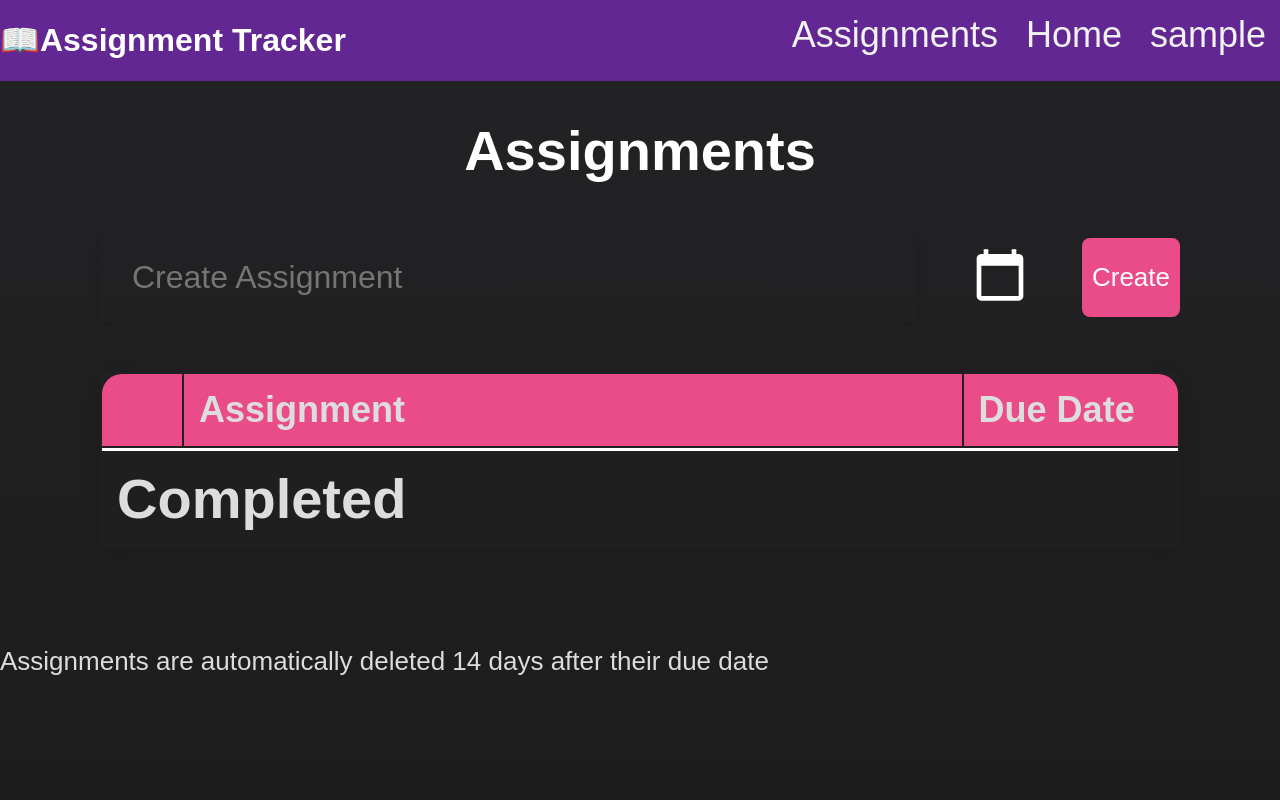
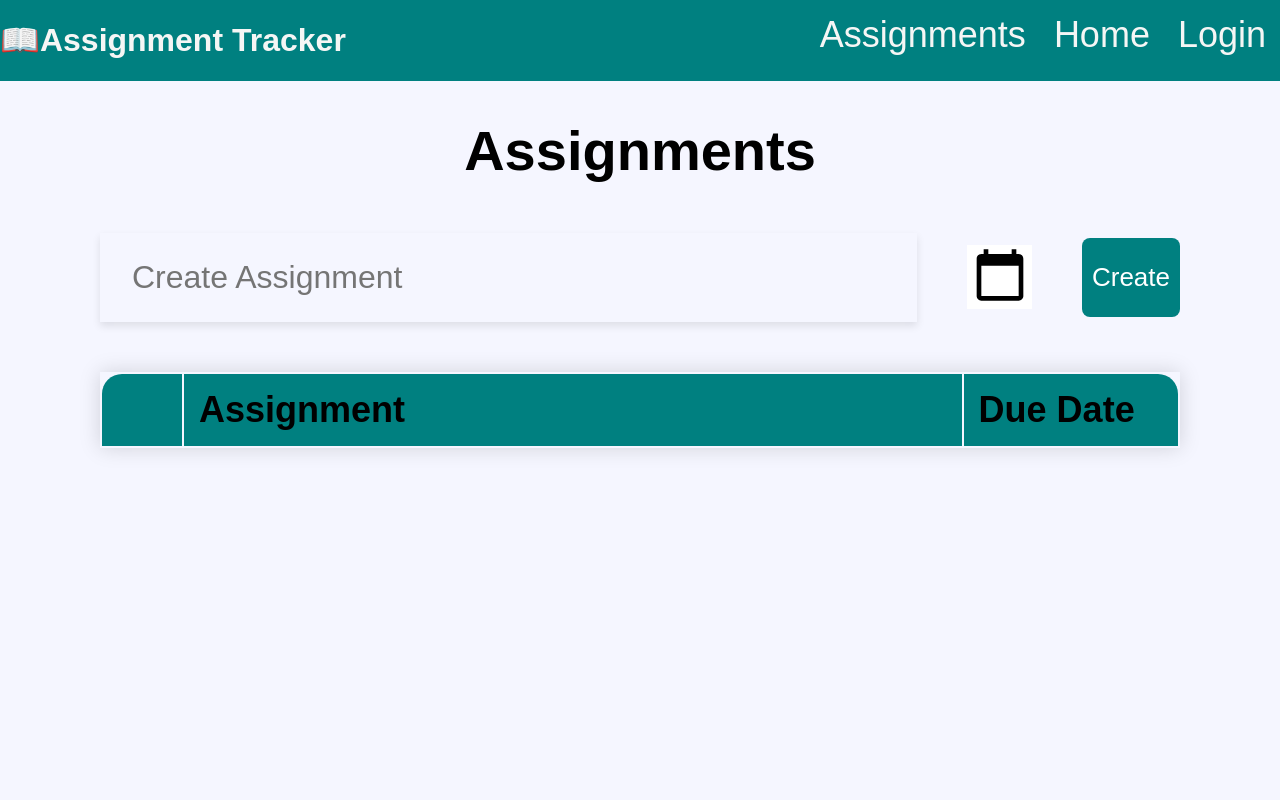
Before and after one commit to BluewolfJ124/Assignment-Tracker, a Flask app: page /assignments in a window 1280 px wide. Run offline with Flask 3, Linux system fonts and the light colour scheme; the visitor is signed in with stand-in values (Sample User, id 1); tables that the repository leaves empty hold one stand-in row (values such as "Sample post"); lists and menus that the app fills with data are empty.

Commit message:
updated the database, newassignment not working

```diff
--- a/main.py
+++ b/main.py
@@ -1,25 +1,39 @@
-from flask import Flask, render_template, request, redirect, url_for, jsonify, session
-import sqlite3
+from flask import Flask, render_template, request, redirect, url_for, jsonify, session, send_from_directory
+import sqlite3, os
 from werkzeug.security import generate_password_hash, check_password_hash
+from werkzeug.utils import secure_filename
 from datetime import datetime
 app = Flask(__name__)
 app.secret_key = 'm42MtecMxOW5STDs'  # Required for session management
+# Configuration for file uploads
+app.config['UPLOAD_FOLDER'] = 'uploads'
+
 def days_between_dates(dt): # Function to get the difference in dates
     date1 = datetime.now().date()
     date2 = datetime.strptime(dt, '%Y-%m-%d').date()
     delta = date2 - date1
     return delta.days # Returns the difference in days
 
-def get_username(): # Function that returns the username, mostly for the navbar
-    if session.get('user') is not None:
-        return session['user']
-    else:
-        return "Login" # If there is no user, just set the word to login
+
 
 def init_sqlite_db(): # Create the db if it doesn't exist
     conn = sqlite3.connect('login.db')
-    conn.execute('CREATE TABLE IF NOT EXISTS login (id INTEGER PRIMARY KEY AUTOINCREMENT, name VARCHAR(255), password VARCHAR(255), email STR)')     # Execute SQL command to create 'login' table with id, username, password, and email columns
-    conn.execute('CREATE TABLE IF NOT EXISTS assignments (id INTEGER PRIMARY KEY AUTOINCREMENT, name TEXT NOT NULL, date_due TEXT, user TEXT, completed BOOLEAN DEFAULT FALSE)')     # Execute SQL command to create 'assignments' table with id, name, due_date, user, and completed columns
+    conn.execute('''
+                CREATE TABLE IF NOT EXISTS login (
+                id INTEGER PRIMARY KEY AUTOINCREMENT,
+                name VARCHAR(255), password VARCHAR(255),
+                email TEXT NOT NULL)
+                ''')
+    conn.execute('''
+                CREATE TABLE IF NOT EXISTS assignments (
+                id INTEGER PRIMARY KEY AUTOINCREMENT,
+                userid INTEGER,
+                name TEXT NOT NULL,
+                date_due TEXT,
+                subject TEXT NOT NULL,
+                description TEXT NOT NULL,
+                image_filename TEXT)
+                ''')
     conn.close()
 
 def rw_from_db(write,query, params=()): # Read and write to sql database function
@@ -37,46 +51,46 @@ def rw_from_db(write,query, params=()): # Read and write to sql database functio
 
 @app.route('/') # Route for index
 def index():
-    return render_template('index.html',name=get_username())
+    return render_template('index.html')
 
 @app.route('/assignments')
 def assignments():
     if session.get('user') is not None:
-        items = rw_from_db(False, "SELECT id, name, date_due, completed from assignments WHERE user=?", (session["user"],)) # Get assignment data
-        uncompleted = [] # Create empty lists
-        completed = []   # Of completed and uncompleted assignments
-        for i in items: # Iterate through every item from the database
-            if i[3] == False: # Check if it is comepleted
-                uncompleted.append((i[1],days_between_dates(i[2]),i[0])) # Add the name, difference in dates, and the id
-            else:
-                if days_between_dates(i[2]) < -14:
-                    delete(i[0])
-                else:
-                    completed.append((i[0],i[1])) # Add the name and id
-        return render_template('assignments.html',name=get_username(), items=uncompleted, completed=completed) # Send the completed + uncompleted assignments to the webpage
+        items = rw_from_db(False, "SELECT id, name, date_due, subject from assignments WHERE id=?", (session["user"],)) # Get assignment data
+        newitems=[]
+        for i in items:
+            newitems.append((i[0],i[1],i[2],days_between_dates(i[3])))
+
+        return render_template('assignments.html', items=newitems)
     else:
         return redirect(url_for("login")) # If there is no user, send them to login page
+# Route to serve uploaded images
+@app.route('/uploads/<filename>')
+def uploaded_file(filename):
+    return send_from_directory(app.config['UPLOAD_FOLDER'], filename)
 
 @app.route('/newassignment', methods=["POST"]) # Post request made by the form
 def newassignment():
-    if session.get('user') is not None:
-        name = request.form["name"] # Get the name of the assignment
-        due = request.form["due"] # Get the due date of the assignment
-        rw_from_db(True,"INSERT INTO assignments (name, date_due, user) VALUES (?, ?, ?)", (name, due, get_username())) # Add the data to the database
+    if request.method == 'POST':
+        date = request.form['date']
+        name = request.form['name']
+        description = request.form['description']
+        subject = request.form['subject']
+        image = request.files['image']
+        image_filename = None
+        if image:
+            image_filename = secure_filename(image.filename)
+            image.save(os.path.join(app.config['UPLOAD_FOLDER'], image_filename))
+
+        with sqlite3.connect("login.db") as conn:
+            cursor = conn.cursor()
+            cursor.execute('INSERT INTO assignments (due_date, name, subject, description, image_filename) VALUES (?, ?, ?, ?)',
+                           (date, name, subject, description, image_filename))
+            conn.commit()
         return redirect(url_for("assignments"))
     else:
-        return jsonify("Not allowed",403) # Non authenticated users are not able to create assignments
+        return render_template('add.html')
 
-@app.route('/finish/<id>', methods=["GET"]) # Form sends a get request to delete the assignment by id
-def finish(id):
-    if session.get('user') is not None:
-        try:
-            rw_from_db(True,"UPDATE assignments SET completed=TRUE WHERE id=?", (id,)) # Set the assignment to completed
-        except:
-            return redirect(url_for("assignments"))
-        return redirect(url_for("assignments")) # If there is no id just return back
-    else:
-        return jsonify("Not allowed",403) # Non authenticated users are not able to delete assignments
 
 @app.route('/delete/<id>', methods=["GET"])
 def delete(id):
@@ -94,21 +108,22 @@ def delete(id):
 @app.route("/login", methods=["GET", "POST"]) # Login route
 def login():
     if session.get('user') is not None: # If user is logged in, send them to the logged in page
-        email = rw_from_db(False,"SELECT email from login WHERE name=?", (session["user"],))
-        email=email[0][0] # Display the email data
-        return render_template('loggedin.html',name=get_username(),email=email)
+        data = rw_from_db(False,"SELECT name, email from login WHERE name=?", (session["user"],))
+        name= data[0][0]
+        email=data[0][1] # Display the email data
+        return render_template('loggedin.html',email=email)
     if request.method == "POST": # If it is a login POST request
         name = request.form["name"] # Get the name and password
         name = name.lower()
         password = request.form["password"]
-        valid = rw_from_db(False, "SELECT password FROM login WHERE name=?", (name,)) # Get hashed password from database from user
+        valid = rw_from_db(False, "SELECT password, id FROM login WHERE name=?", (name,)) # Get hashed password from database from user
         print(valid)
         if len(valid) > 0 and check_password_hash(valid[0][0],password): # Check if the hash of the password is the same
-            session['user'] = name
+            session['user'] = valid[0][1]
             return redirect(url_for("index"))
         else:
-            return render_template('login.html',error='Username or password do not match any accounts in the database.',name=get_username()) # If the password hash is invalid, return error
-    return render_template('login.html',error='',name=get_username()) # If it is a GET request, send them to the login page with no error
+            return render_template('login.html',error='Username or password do not match any accounts in the database.') # If the password hash is invalid, return error
+    return render_template('login.html',error='') # If it is a GET request, send them to the login page with no error
 
 @app.route('/logout')
 def logout(): # When the user sends a logout request, it clears all their session variables
@@ -135,12 +150,13 @@ def create():
             same_email=rw_from_db(False,"SELECT COUNT(*) FROM login WHERE email=?", (email,))[0] # Check if there is the same email
             if same_name[0] == 0 and same_email[0] == 0:
                 rw_from_db(True,"INSERT INTO login (name, password, email) VALUES (?, ?, ?)", (name,generate_password_hash(password),email)) # Write the new user data to the database
-                session["user"] = name # Login to the session by setting the session user
+                id = rw_from_db(False, "SELECT id FROM login WHERE name=?", (name,))
+                session["user"] = id # Login to the session by setting the session user
                 return redirect(url_for("index"))
             else:
-                return render_template('signup.html', error="Username or Email has been taken",name=get_username()) # Return if there is the same username
-    return render_template('signup.html', error="",name=get_username()) # If it is a GET request, render the webpage with no error
+                return render_template('signup.html', error="Username or Email has been taken") # Return if there is the same username
+    return render_template('signup.html', error="") # If it is a GET request, render the webpage with no error
 
 if __name__ == '__main__':
     init_sqlite_db() # Initialise the database
-    app.run(debug=True, host="0.0.0.0")
+    app.run(debug=True)
--- a/static/style.css
+++ b/static/style.css
@@ -1,7 +1,7 @@
 body {
   min-height: 100vh; /* Ensures body takes the whole height of the screen or the gradient will mess up */
   margin: 0;
-  background-image: linear-gradient(#232225, #1d1d1d);
+  background-color: #f5f6ff;
   font-family: Arial, Helvetica, sans-serif;
   overflow-x: hidden; /* Hides anything that goes past the width of the website */
 }
@@ -16,45 +16,45 @@ body {
 
 h1 {
   text-align: center;
-  color: white;
   font-size: 56px;
 }
 a, p, ul {
-  color:rgb(220, 220, 220);
   font-size: 26px;
   text-decoration: none;
 }
+
 /* Style the navbar */
 #navbar {
   position: sticky;
   top: 0;
   overflow: hidden;
   z-index: 10; /* Ensures the navbar stays above other elements */
-  background-color: #622792;
+  background-color: #008080;
   max-height: fit-content;
 }
 #navbar h1{
   float: left;
   text-align: left;
   font-size: xx-large;
+  color:#f5f6f5;
 }
 #navbar a {
   float: right;
   display: block;
-  color: #f2f2f2;
   text-align: left;
   padding: 14px;
   font-size: 36px;
   position: relative;
   text-decoration: none;
   overflow: hidden;
+    color:#f5f6f5;
 }
 #navbar a::after {
   content: '';
   position: absolute;
   width: 100%;
   height: 2px;
-  background: #EA4C89; /* Hover underline color */
+  background: #008080; /* Hover underline color */
   bottom: 0;
   left: -100%;
   transition: left 0.3s ease; /* Animation speed */
@@ -71,7 +71,6 @@ a, p, ul {
   margin: 50px 100px;
 }
 .input { /* Main input of assignments page */
-  color: #fff;
   font-size: 2rem !important; /* The font size of the input is very finicky */
   background-color: transparent;
   width: 100%;
@@ -123,10 +122,10 @@ a, p, ul {
   width: 100%;
 }
  .button-2 { /* Normal button with padding */
-  background-color: #EA4C89;
+  background-color: #008080;
+  color: white;
   border-radius: 8px;
   border-style: none;
-  color: #FFFFFF;
   cursor: pointer;
   display: inline-block;
   font-size: 26px;
@@ -139,10 +138,8 @@ a, p, ul {
   -webkit-user-select: none;
 }
 input[type="date"]{ /* Sets the background of the calander to black */
-  background-color: rgba(0,0,0,0);
   font-size: 60px; /* Makes sure that the calander icon is nice and big */
   border: none;
-  color-scheme: dark;
 }
 input[type="date"]::-webkit-calendar-picker-indicator {
     /* display: none;
@@ -163,8 +160,7 @@ input[type="date"]::-webkit-datetime-edit {
   overflow: hidden;
 }
 .styled-table thead tr { /* Styles the top heading of the talbe */
-  background-color: #EA4C89;
-  color: #ffffff;
+  background-color: #008080;
   text-align: left;
 }
 
@@ -172,7 +168,6 @@ input[type="date"]::-webkit-datetime-edit {
 .styled-table td {
     padding: 15px;
     font-size: 36px;
-    color: #dddddd;
 }
 .styled-table thead tr th:first-child {
   border-top-left-radius: 20px; /* Top-left corner of the header */
@@ -182,9 +177,6 @@ input[type="date"]::-webkit-datetime-edit {
   border-top-right-radius: 20px; /* Top-right corner of the header */
 }
 
-.styled-table tbody tr:nth-of-type(even) {
-  background-color: #2B2A2F;
-}
 .styled-table td.checkbox{
   padding: 0;
   display: flex;
@@ -193,8 +185,7 @@ input[type="date"]::-webkit-datetime-edit {
 }
 
 .full-span {
-  background-color: rgb(32, 31, 32);
-  color: white; /* White text color */
+  background-color:#f5f6f5;
   font-weight: bold; /* Bold text */
   font-size: 56px !important; /* Increased font size */
   padding: 15px; /* Increased padding */
--- a/templates/assignments.html
+++ b/templates/assignments.html
@@ -32,28 +32,15 @@
             <tbody>
                 {% for item in items %}
                     <tr>
-                        <td class="checkbox"><a style="font-size: 50px;" href="/finish/{{ item[2] }}" >☐</td>
-                        <td>{{ item[0] }}</td>
-                        <td class="due">Due in {{ item[1] }} days</td>
+                        <td><a href="/assignment/{{ item[0] }}">{{ item[1] }}</a></td>
+                        <td> {{ item[2] }}</td>
+                        <td class="due">Due in {{ item[3] }} days</td>
                     </tr>
                 {% endfor %}
-                <tr >
-                    <td class="full-span" colspan="3">Completed</td>
-                </tr>
-                {% for item in completed %}
-                <tr>
-                    <td class="checkbox" style="font-size: 40px;">✅</td>
-                    <td colspan="2"><s>{{ item[1] }}</s> <a href="/delete/{{ item[0] }}">(delete)</a></td>
-                </tr>
-            {% endfor %}
             </tbody>
         </table>
 </div>
 <br>
-<br>
-<br>
-<br>
-<p>Assignments are automatically deleted 14 days after their due date</p>
     <script>
         const elementsWithClass = document.querySelectorAll('.due');
         elementsWithClass.forEach((element) => {
--- a/templates/navbar.html
+++ b/templates/navbar.html
@@ -1,6 +1,6 @@
 <div id="navbar">
     <h1>📖Assignment Tracker</h1>
-    <a href="/login">{{ name }}</a>
+    <a href="/login">Login</a>
     <a href="/">Home</a>
     <a href="/assignments">Assignments</a>
 </div>
```
Also changed, not shown: static/form.css (+9 -13 lines), templates/add.html (added, +25 -0 lines).
